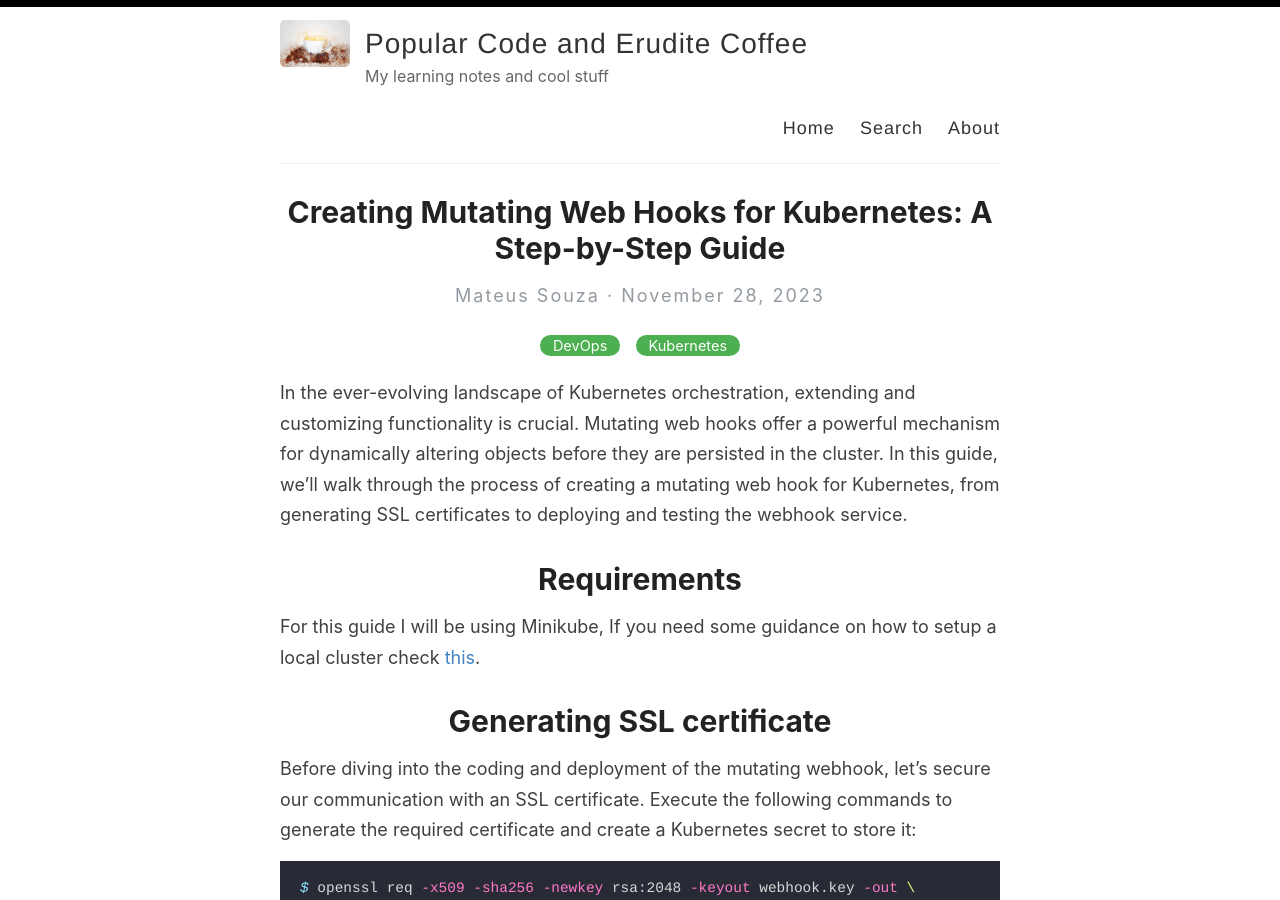
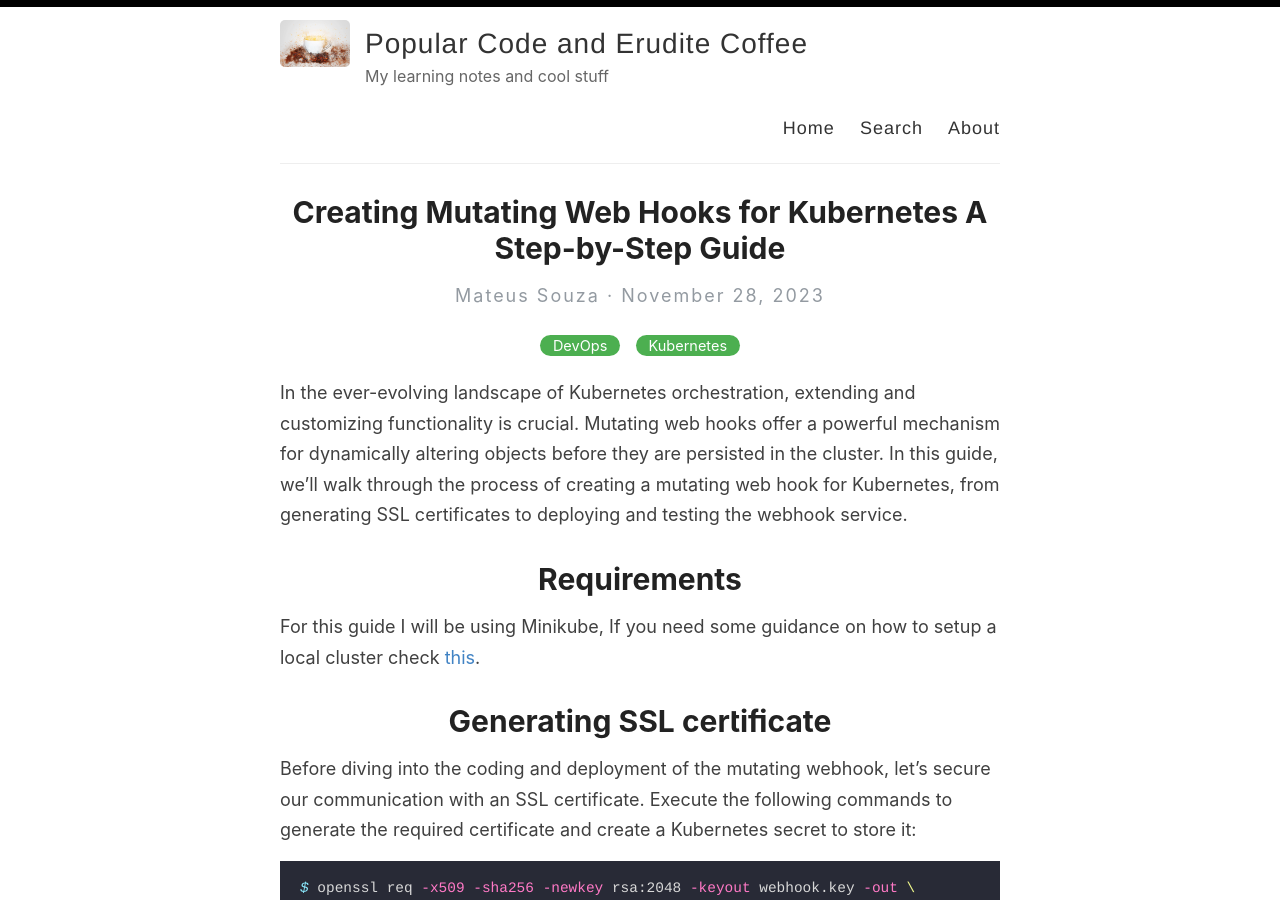
Before and after one commit to Mateusmsouza/mateusmsouza.github.io, a Jekyll site: the page built from _posts/2023-11-28-creating-mutating-web-hooks-for-kubernetes-a-step-by-step-guide.md, in a window 1280 px wide and 900 px high. Built offline with Jekyll 4.4.1, drawn with Linux system fonts in a browser that asks for light colours.

Commit message:
remove :

```diff
--- a/_posts/2023-11-28-creating-mutating-web-hooks-for-kubernetes-a-step-by-step-guide.md
+++ b/_posts/2023-11-28-creating-mutating-web-hooks-for-kubernetes-a-step-by-step-guide.md
@@ -1,6 +1,6 @@
 ---
 layout: post
-title: 'Creating Mutating Web Hooks for Kubernetes: A Step-by-Step Guide'
+title: 'Creating Mutating Web Hooks for Kubernetes A Step-by-Step Guide'
 categories: [DevOps, Kubernetes]
 ---
 
```
